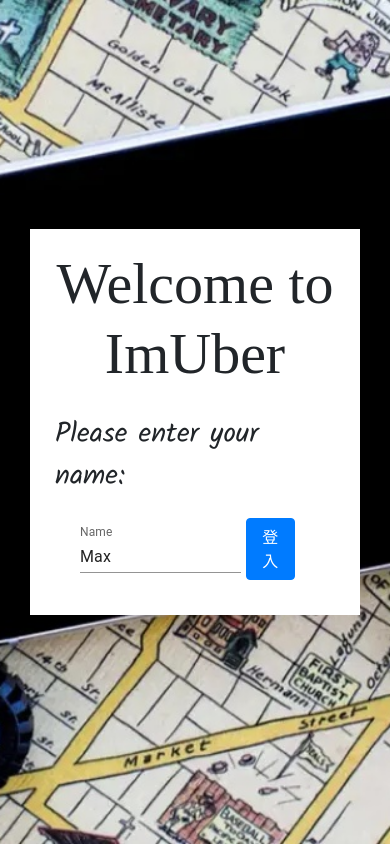
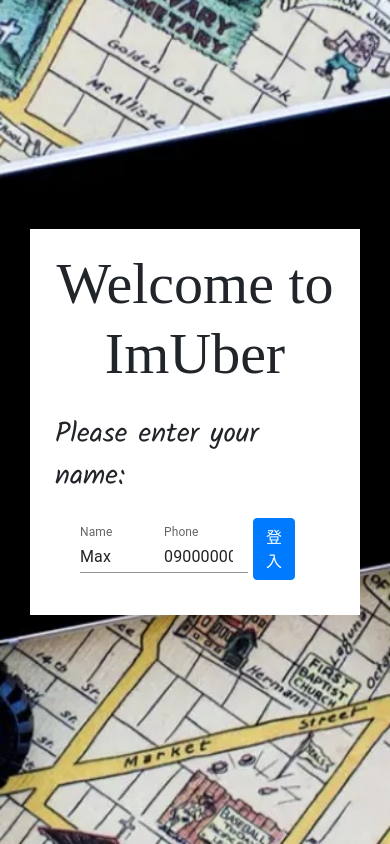
Before and after one commit to JasonJC669/ImUber_CloudNative, a React (Create React App) app in the folder client/: page / in a window 390 px wide. Built offline with nearby package versions, Linux system fonts and the light colour scheme; no server answers; a web font is replaced by a local one.

Commit message:
Add phone number

```diff
--- a/client/src/api/index.js
+++ b/client/src/api/index.js
@@ -4,8 +4,8 @@ const api = axios.create({
     baseURL: 'http://localhost:3080/api',
 })
 
-export const Driver_login = Driver_ID => api.post(`/movie`, Driver_ID)
-export const Passenger_login = payload => api.post(`/movie`, payload)
+export const driver_login = driver_info => api.post(`login/driver`, driver_info)
+export const passenger_login = driver_info => api.post(`/login/passenger`, driver_info)
 
 export const insertMovie = payload => api.post(`/movie`, payload)
 export const getAllMovies = () => api.get(`/movies`)
@@ -14,8 +14,8 @@ export const deleteMovieById = id => api.delete(`/movie/${id}`)
 export const getMovieById = id => api.get(`/movie/${id}`)
 
 const apis = {
-    Driver_login,
-    Passenger_login,
+    driver_login,
+    passenger_login,
     insertMovie,
     getAllMovies,
     updateMovieById,
--- a/client/src/pages/Links.jsx
+++ b/client/src/pages/Links.jsx
@@ -19,6 +19,8 @@ const Container = styled.div`
     border: none;
     padding: 0;
 `
+
+
 
 const Wrapper = styled.div`
     margin: 0 30px;
@@ -50,33 +52,48 @@ class Links extends Component {
         super(props)
 
         this.state = {
-            ID: 'Max',
+            name: 'Max',
+            phone: '0900000000',
             chose_User_type: false,
             passenger_flag: false,
             driver_flag: false,
         }
     }
 
-    handle_Input_ID = async event => {
-        const ID = event.target.value
-        this.setState({ ID: ID })
+    handle_Input_name = async event => {
+        const name = event.target.value
+        this.setState({ name: name })
+    }
+
+    handle_Input_phone = async event => {
+        const phone = event.target.value
+        this.setState({ phone: phone })
     }
 
     Login = async () => {
-        const { ID } = this.state
-        this.setState({ ID: ID, chose_User_type: true })
+        this.setState({ chose_User_type: true })
     }
 
     Driver_Login = async () => {
+        const { name, phone} = this.state
+        const driver_info = {name:name, phone: phone}
+
+        await api.driver_login(driver_info)
+
         this.setState({ passenger_flag: false, driver_flag: true })
     }
 
     Passenger_Login = async () => {
-        this.setState({ passenger_flag: true, driver_flag: false })
+        const { name, phone} = this.state
+        const passenger_info = {name:name, phone: phone}
+
+        await api.passenger_info(passenger_info)
+
+        this.setState({ passenger_flag: false, driver_flag: true })
     }
 
     render() {
-        const { ID, chose_User_type, passenger_flag, driver_flag } = this.state
+        const { name, phone, chose_User_type, passenger_flag, driver_flag } = this.state
 
         if (passenger_flag) {
             return <Redirect to="/passenger" />;
@@ -91,7 +108,7 @@ class Links extends Component {
                 <Container>
                     <Wrapper>
                         <Title>Welcome to ImUber</Title>
-                        <Label>Hi {ID}! Are you going to be a driver or a passenger today?</Label>
+                        <Label>Hi {name}! Are you going to be a driver or a passenger today?</Label>
                         <div style={{ display: 'flex', justifyContent: 'center' }}>
                             <Button onClick={this.Driver_Login}>司機</Button>
                             <Button onClick={this.Passenger_Login}>乘客</Button>
@@ -111,15 +128,23 @@ class Links extends Component {
                         display: "flex",
                         alignItems: "center",
                         justifyContent: "space-between",
-                        height: "100%"
+                        height: "100%",
                     }}>
                         <TextField
                             id="standard-search"
                             label="Name"
                             type="search"
                             variant="standard"
-                            value={ID}
-                            onChange={this.handle_Input_ID}
+                            value={name}
+                            onChange={this.handle_Input_name}
+                        />
+                        <TextField
+                            id="standard-search"
+                            label="Phone"
+                            type="search"
+                            variant="standard"
+                            value={phone}
+                            onChange={this.handle_Input_phone}
                         />
                         <Button onClick={this.Login}>登入</Button>
                     </div>
```
